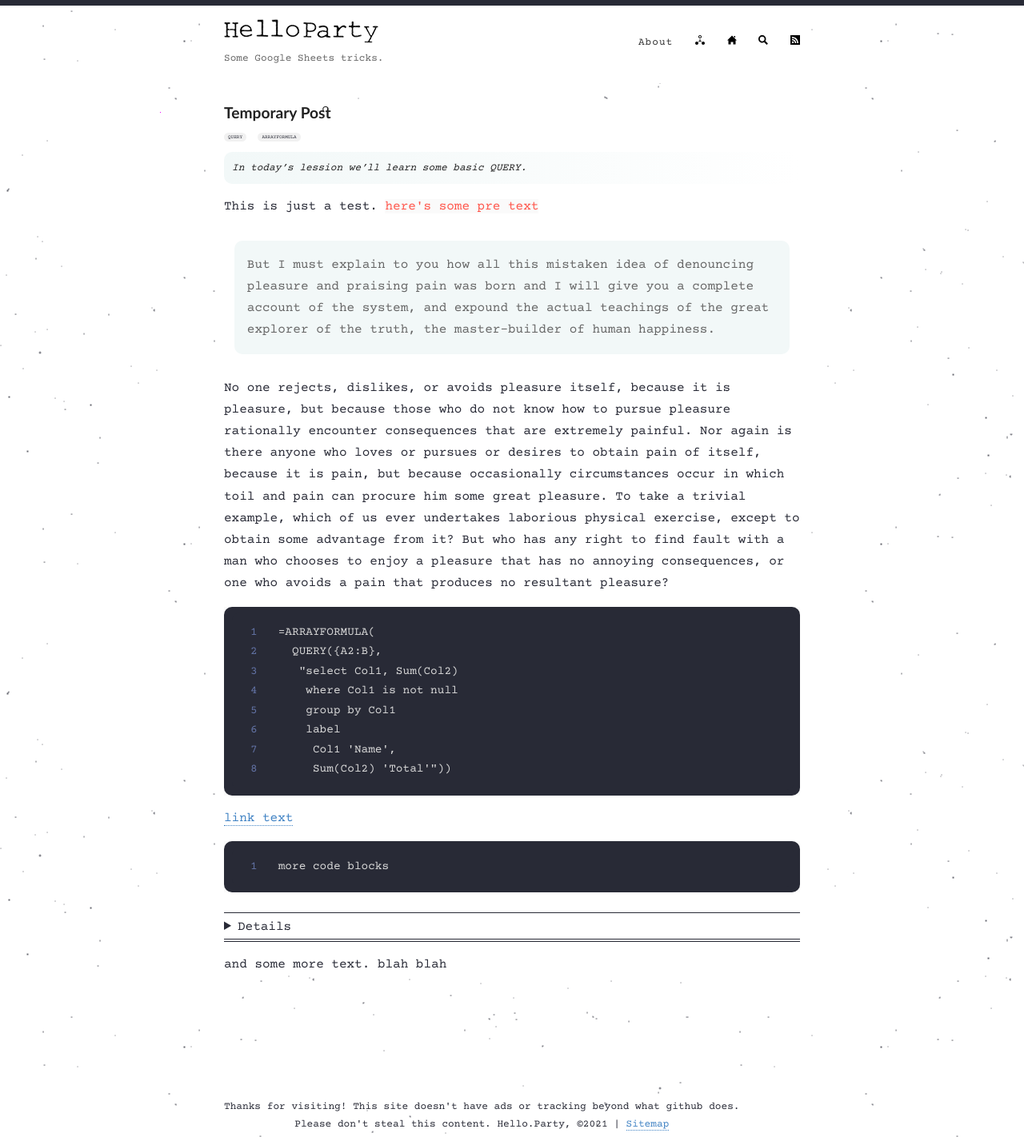
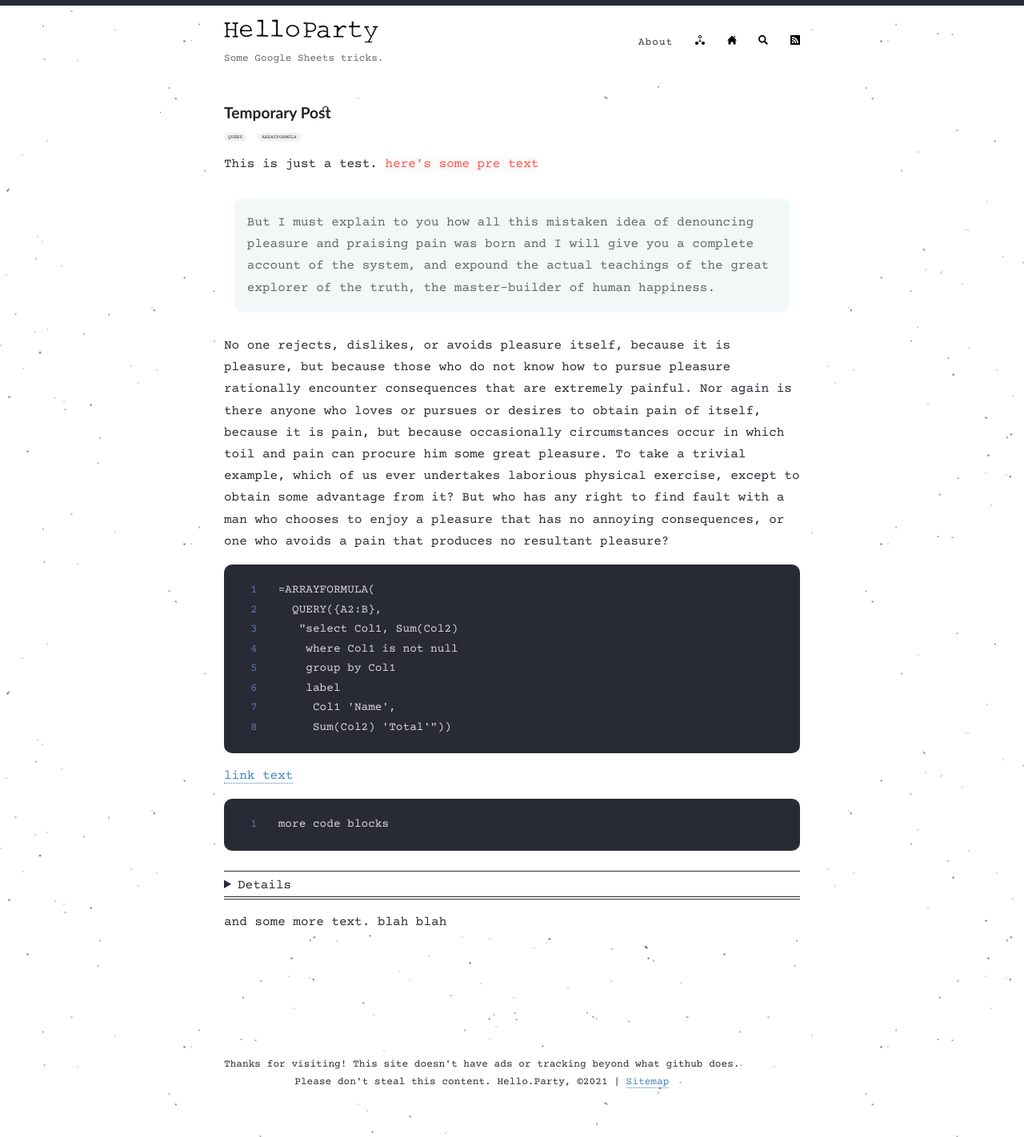
Before and after one commit to hello-party/hello-party-old.github.io, a Jekyll site: the page built from _posts/2021-02-04-hello.md, in a window 1280 px wide. Shown: the whole page at 80% size. Built offline with Jekyll 4.4.1, drawn with Linux system fonts in a browser that asks for light colours; after the commit the page ends 1370 px from its top, so only the background shows below that; some of the changed lines change nothing that is shown.

Commit message:
Update 2021-02-04-hello.md

```diff
--- a/_posts/2021-02-04-hello.md
+++ b/_posts/2021-02-04-hello.md
@@ -2,9 +2,8 @@
 layout: post
 title: Temporary Post
 categories: [Query, Arrayformula]
+subtitle: In today's lession we'll learn some basic QUERY.
 ---
-
-#### In today's lession we'll learn some basic QUERY.
 
 This is just a test. `here's some pre text`
 
```
